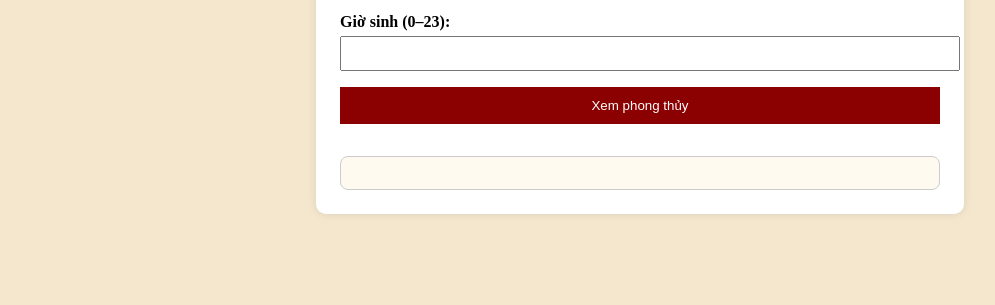
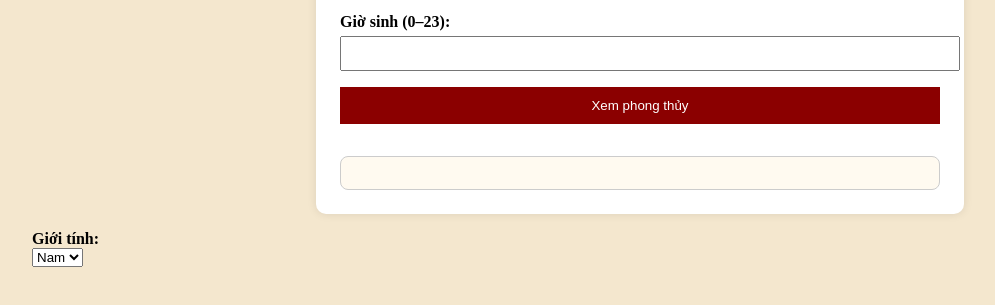
Before and after one commit to Kendo260599/legiaphongthuy, a plain HTML site: page index.html in a window 1280 px wide. Shown: the part 199-504 px from the top of the page, without its empty margins (0-995 px from the left). Drawn offline with Linux system fonts and the light colour scheme.

Commit message:
Update index.html

```diff
--- a/index.html
+++ b/index.html
@@ -26,3 +26,8 @@
   <script src="script.js"></script>
 </body>
 </html>
+<label>Giới tính:</label>
+<select id="gender" required>
+  <option value="nam">Nam</option>
+  <option value="nu">Nữ</option>
+</select>
```
